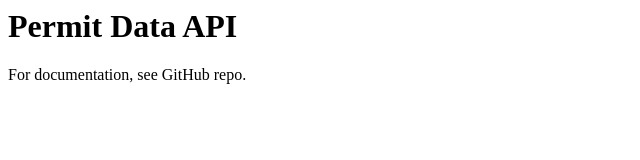
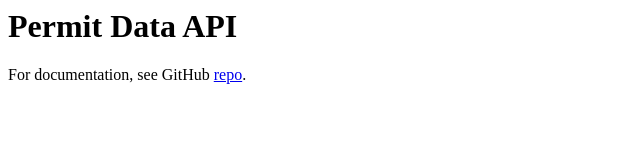
Before and after one commit to stevevance/permit-data-api, a website: page public/index.html in a window 1280 px wide. Shown: the full height of the page, 0-640 px from the left. Drawn offline with Linux system fonts and the light colour scheme.

Commit message:
Modified readme

```diff
--- a/public/index.html
+++ b/public/index.html
@@ -1,2 +1,2 @@
 <h1>Permit Data API</h1>
-<p>For documentation, see GitHub repo.</p>
+<p>For documentation, see GitHub <a href="https://github.com/Accela-Inc/permit-data-api#api-methods">repo</a>.</p>
```
Also changed, not shown: README.md.
